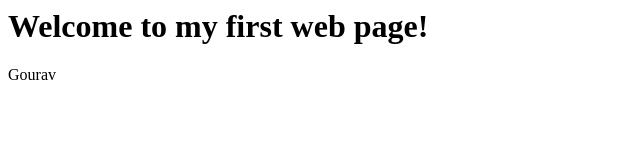
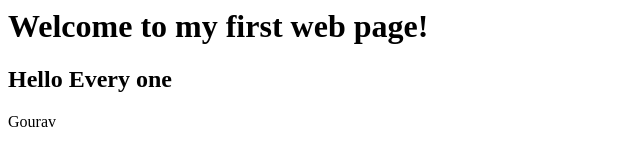
Before and after one commit to Gourav2718/Gourav, a plain HTML site: page index.html in a window 1280 px wide. Shown: the whole page, without its empty margins (0-640 px from the left). Drawn offline with Linux system fonts and the light colour scheme.

Commit message:
Update index.html

```diff
--- a/index.html
+++ b/index.html
@@ -4,6 +4,7 @@
     </head>
     <body>
         <h1>Welcome to my first web page!</h1>
+        <h2>Hello Every one</h2>
         <p>Gourav</p>
     </body>
 </html>
```
